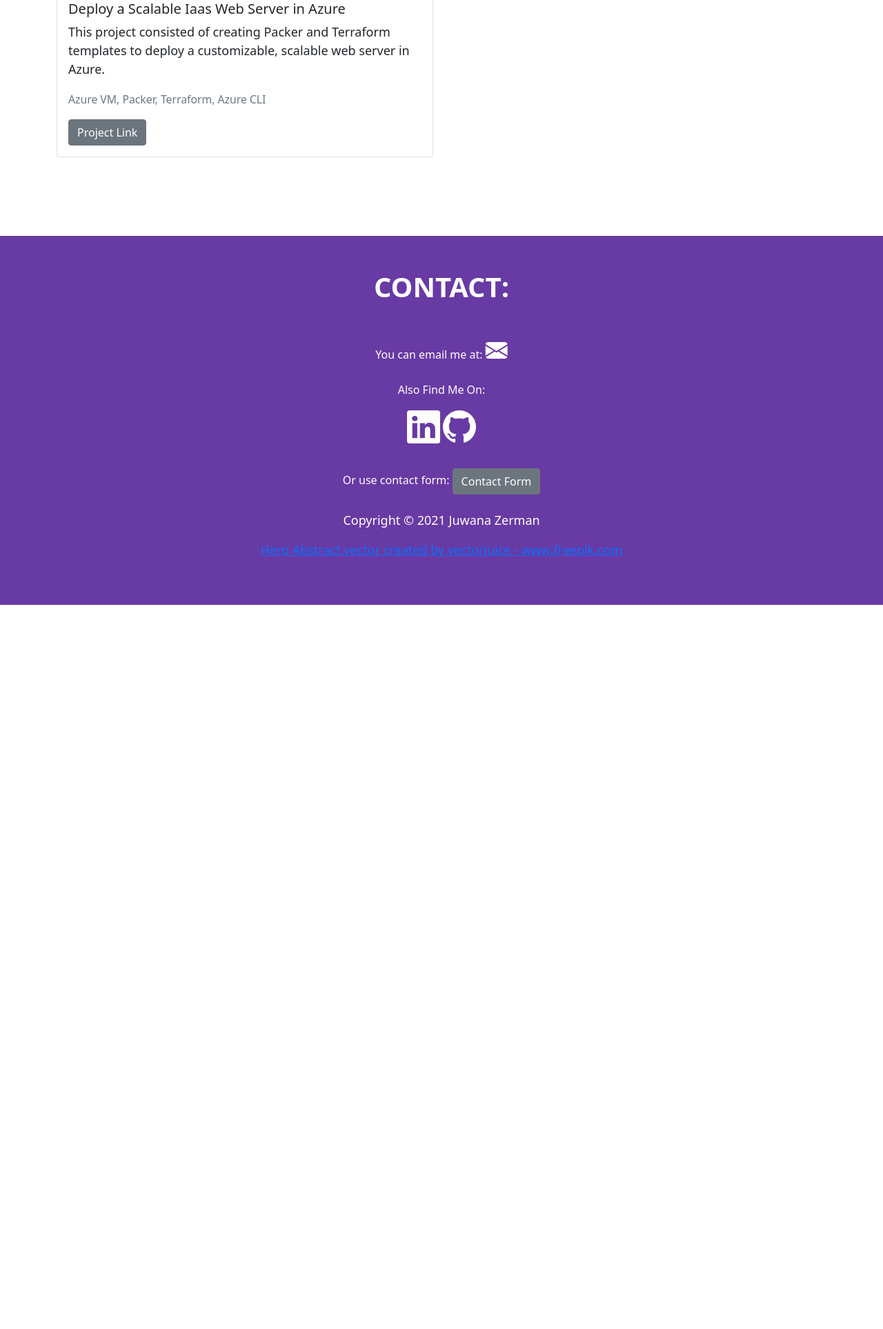
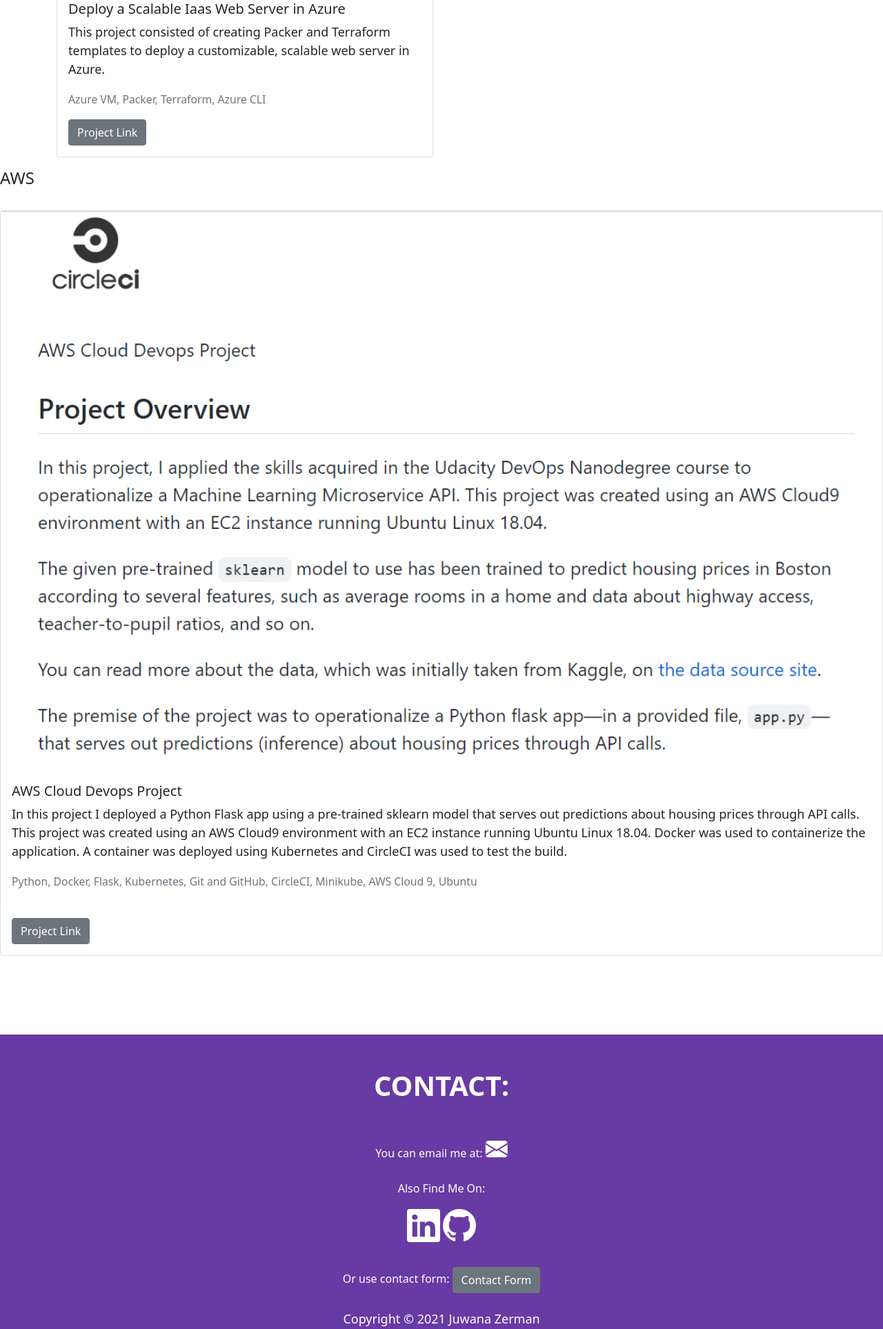
Before and after one commit to Sidd2024/Django-Portfolio, a Django app: page / in a window 1280 px wide; the page is wider, and only the part inside the window is pictured. Shown: the part 3111-5038 px from the top of that part at 69% size. Before the commit the page ends 3988 px from the top of that part, so only its background shows below. Run offline with Django 3.2, Linux system fonts and the light colour scheme; some libraries are stand-ins or nearby versions.

Commit message:
Add AWS Devops project details

```diff
--- a/mysite/templates/home.html
+++ b/mysite/templates/home.html
@@ -151,7 +151,22 @@
                     </div>
                 </div>
             </div>
-
+        <h4>AWS</h4>
+        <br />
+        <div class="row align-items-center">
+            <div class="col">
+                <div class="card mb-3">
+                    <img src="./static/images/AWSCloudDevopsProject.png" class="card-img-top" alt="...">
+                    <div class="card-body">
+                        <h5 class="card-title">AWS Cloud Devops Project</h5>
+                        <p class="card-text">In this project I deployed a Python Flask app using a pre-trained <strong>sklearn</strong> model that serves out predictions about housing prices through API calls. This project was created using an AWS Cloud9 environment with an EC2 instance running Ubuntu Linux 18.04. Docker was used to containerize the application. A container was deployed using Kubernetes and CircleCI was used to test the build.
+                        </p>
+                        <p class="card-text"><small class="text-muted">Python, Docker, Flask, Kubernetes, Git and GitHub, CircleCI, Minikube, AWS Cloud 9, Ubuntu</small></p><br />
+                        <a href="https://github.com/Juwana-Zerman/Azure-Devops-Project3"><button type="button"
+                                class="btn btn-secondary">Project Link</button></a>
+                    </div>
+                </div>
+            </div>
         </div>
     </div>
 </section>
```
